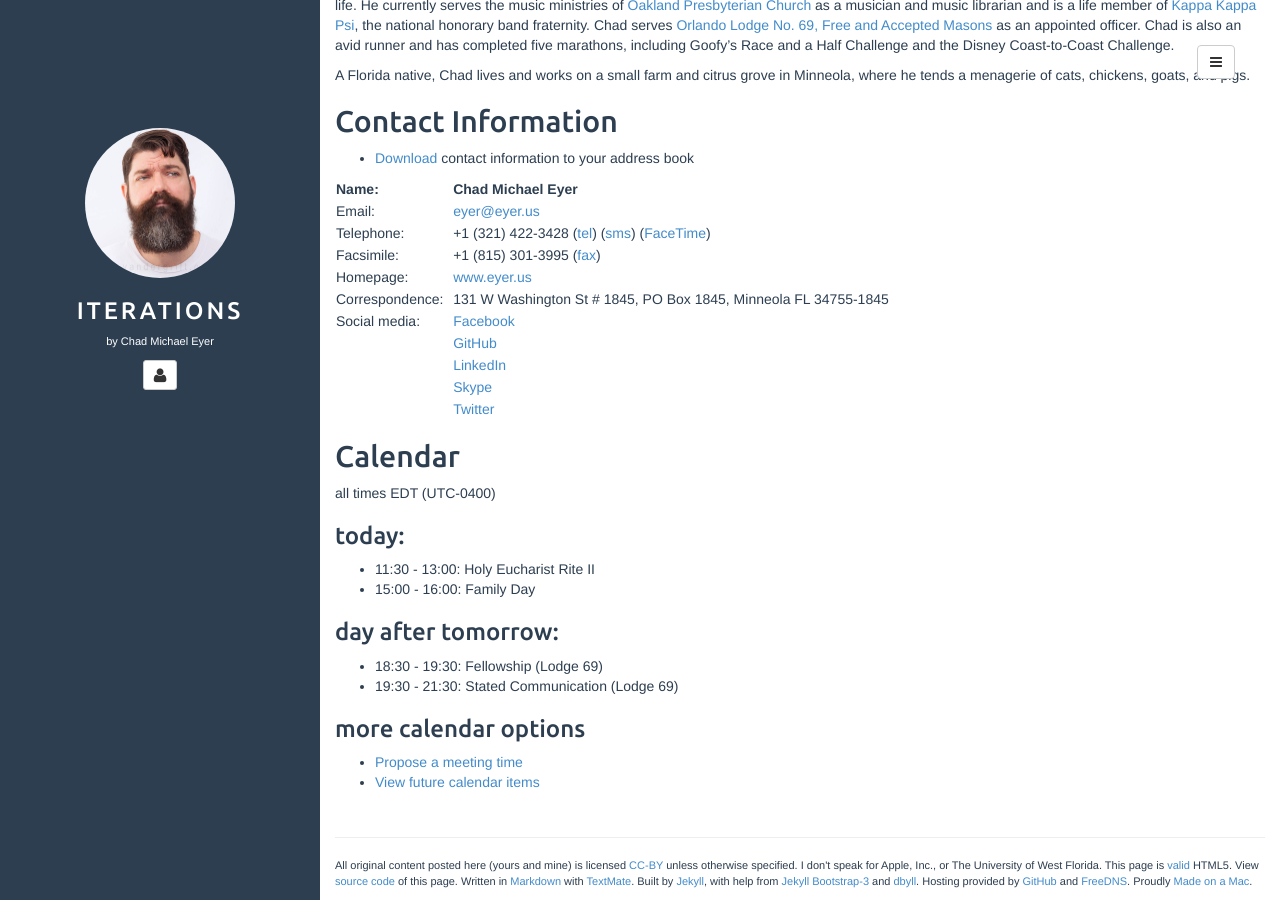
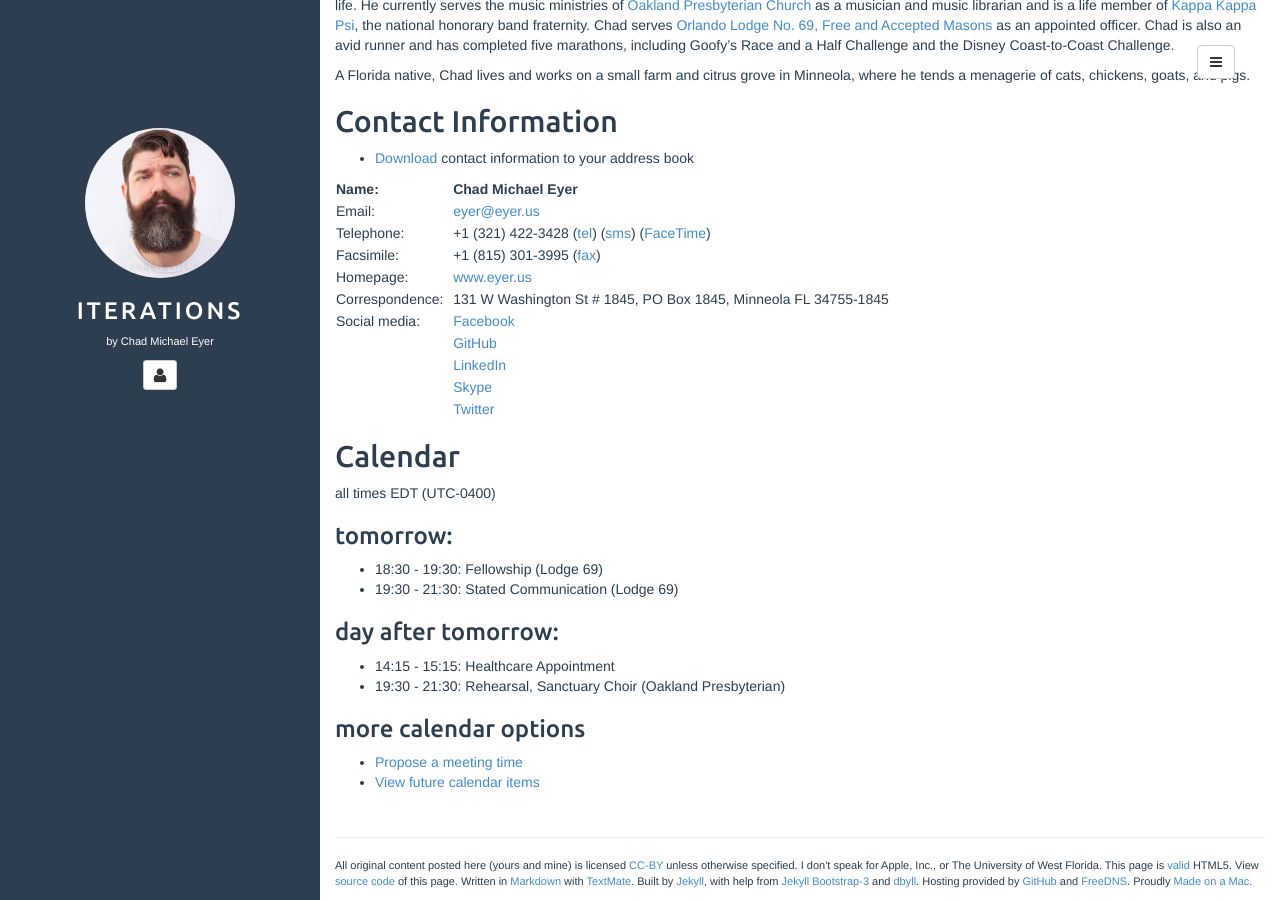
Before and after one commit to chadmichaeleyer/chadmichaeleyer.github.io, a Jekyll site: the page built from about.md, in a window 1280 px wide and 900 px high, scrolled down 994 px. Built offline with Jekyll 4.4.1, drawn with Linux system fonts in a browser that asks for light colours.

Commit message:
calendar update

```diff
--- a/calendar.markdown
+++ b/calendar.markdown
@@ -1,11 +1,11 @@
 all times EDT (UTC-0400)
 
-### today:
+### tomorrow:
 
-* 11:30 - 13:00: Holy Eucharist Rite II
-* 15:00 - 16:00: Family Day
+* 18:30 - 19:30: Fellowship (Lodge 69)
+* 19:30 - 21:30: Stated Communication (Lodge 69)
 
 ### day after tomorrow:
 
-* 18:30 - 19:30: Fellowship (Lodge 69)
-* 19:30 - 21:30: Stated Communication (Lodge 69)
+* 14:15 - 15:15: Healthcare Appointment
+* 19:30 - 21:30: Rehearsal, Sanctuary Choir (Oakland Presbyterian)
```
Also changed, not shown: calendar-year.markdown (+4 -5 lines).
